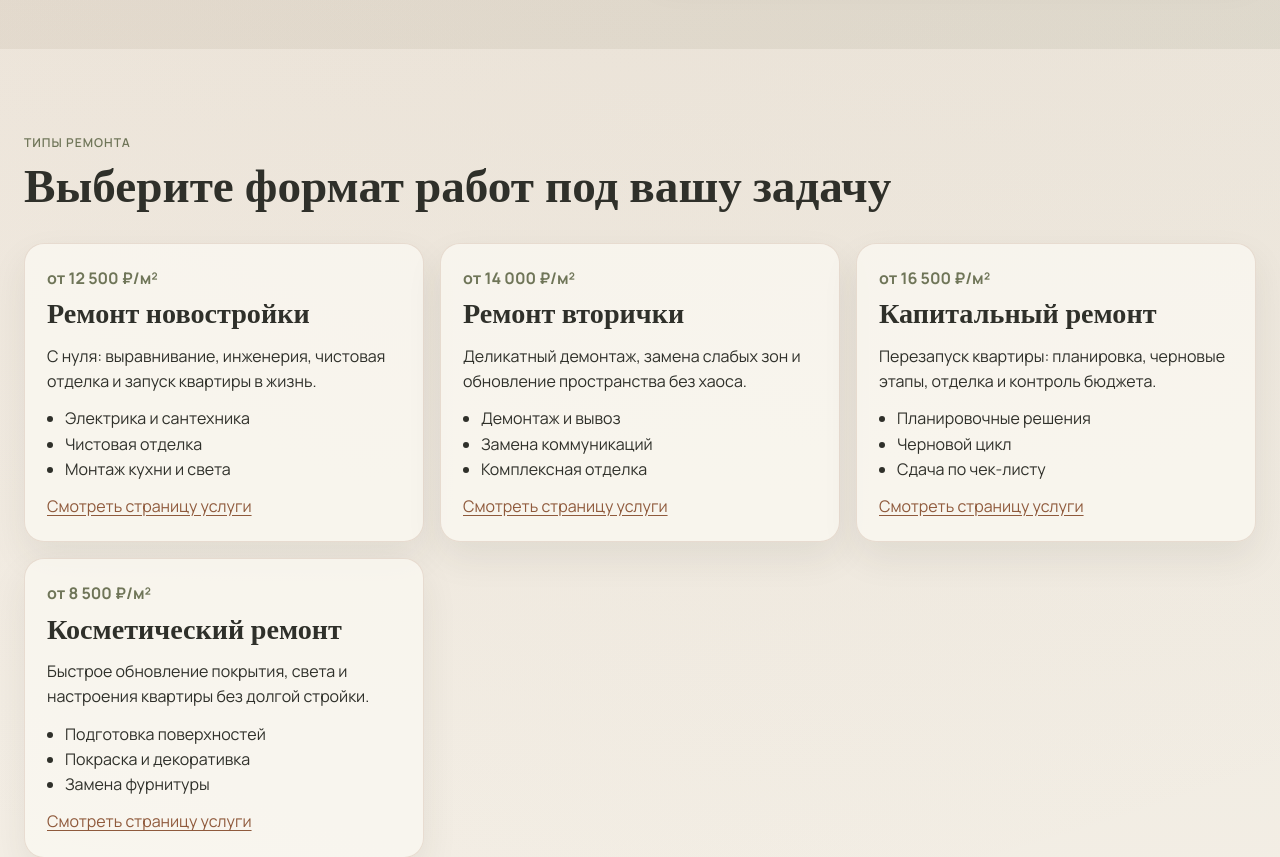
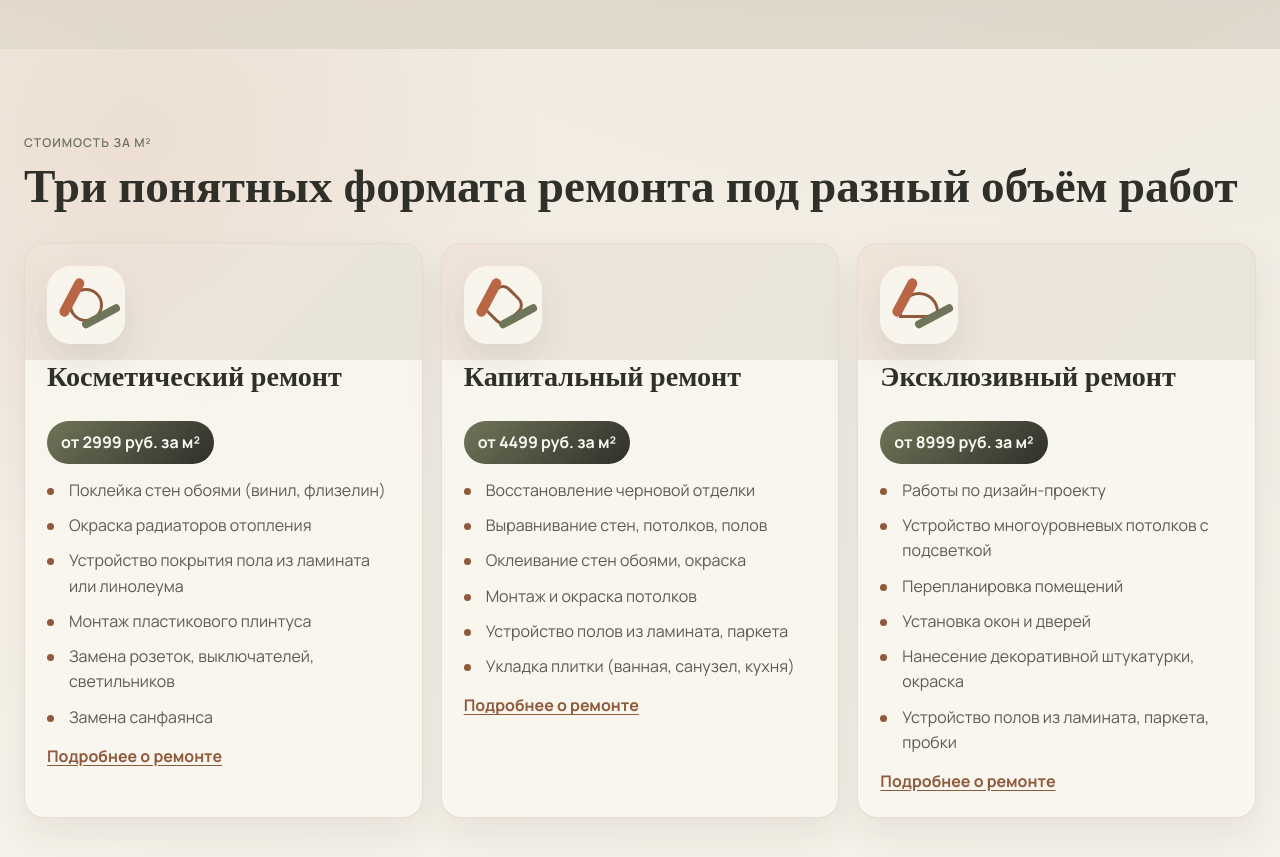
Before and after one commit to whi600/bravo-proect-fresh, a Vue app: page / in a window 1280 px wide. Shown: the part 2280-3137 px from the top of the page. Built offline with nearby package versions, Linux system fonts and the light colour scheme.

Commit message:
feat: replace repair types with price formats

```diff
--- a/src/styles/main.css
+++ b/src/styles/main.css
@@ -598,6 +598,134 @@ a {
   grid-template-columns: repeat(3, minmax(300px, 1fr));
 }
 
+.repair-price-section {
+  background:
+    radial-gradient(circle at 10% 12%, rgba(184, 102, 69, 0.1), transparent 30%),
+    rgba(250, 247, 240, 0.38);
+}
+
+.repair-price-grid {
+  display: grid;
+  grid-template-columns: repeat(3, minmax(260px, 1fr));
+  gap: 18px;
+}
+
+.repair-price-card {
+  position: relative;
+  display: grid;
+  gap: 14px;
+  align-content: start;
+  min-height: 560px;
+  overflow: hidden;
+}
+
+.repair-price-card::before {
+  content: '';
+  position: absolute;
+  inset: 0 0 auto;
+  height: 116px;
+  background: linear-gradient(135deg, rgba(184, 102, 69, 0.12), rgba(111, 117, 88, 0.12));
+  pointer-events: none;
+}
+
+.repair-price-icon {
+  position: relative;
+  display: grid;
+  place-items: center;
+  width: 78px;
+  height: 78px;
+  margin-bottom: 4px;
+  border-radius: 24px;
+  background: rgba(250, 247, 240, 0.88);
+  box-shadow: 0 16px 36px rgba(47, 48, 42, 0.1);
+}
+
+.repair-price-icon::before,
+.repair-price-icon::after,
+.repair-price-icon span {
+  content: '';
+  position: absolute;
+  border-radius: 999px;
+}
+
+.repair-price-icon::before {
+  width: 34px;
+  height: 34px;
+  border: 3px solid var(--clay);
+}
+
+.repair-price-icon::after {
+  width: 42px;
+  height: 8px;
+  background: var(--olive);
+  transform: rotate(-28deg) translate(8px, 17px);
+}
+
+.repair-price-icon span {
+  width: 10px;
+  height: 42px;
+  background: var(--terracotta);
+  transform: rotate(28deg) translate(-16px, 0);
+}
+
+.repair-price-card-capital .repair-price-icon::before {
+  border-radius: 10px;
+  transform: rotate(45deg);
+}
+
+.repair-price-card-exclusive .repair-price-icon::before {
+  width: 40px;
+  height: 26px;
+  border-radius: 999px 999px 10px 10px;
+}
+
+.repair-price-ribbon {
+  width: fit-content;
+  margin: 0;
+  padding: 9px 14px;
+  border-radius: 999px;
+  color: var(--milk);
+  background: linear-gradient(135deg, var(--olive), var(--graphite));
+  font-weight: 800;
+}
+
+.repair-price-card h3,
+.repair-price-card ul,
+.repair-price-card .text-link {
+  position: relative;
+}
+
+.repair-price-card ul {
+  display: grid;
+  gap: 10px;
+  margin: 0;
+  padding: 0;
+  list-style: none;
+}
+
+.repair-price-card li {
+  position: relative;
+  padding-left: 22px;
+  color: rgba(47, 48, 42, 0.78);
+}
+
+.repair-price-card li::before {
+  content: '';
+  position: absolute;
+  left: 0;
+  top: 0.62em;
+  width: 7px;
+  height: 7px;
+  border-radius: 999px;
+  background: var(--clay);
+}
+
+.repair-price-card .text-link {
+  align-self: end;
+  margin-top: auto;
+  font-weight: 700;
+}
+
 .type-card ul {
   margin: 0 0 12px;
   padding-left: 18px;
@@ -1420,6 +1548,7 @@ textarea {
   .reviews-grid,
   .service-fit-grid,
   .service-scope-grid,
+  .repair-price-grid,
   .faq-reviews-grid,
   .footer-grid {
     grid-template-columns: 1fr;
@@ -1427,6 +1556,7 @@ textarea {
 
   .metric-card,
   .type-card,
+  .repair-price-card,
   .problems-grid .card,
   .step-card,
   .service-fit-card,
@@ -1435,7 +1565,8 @@ textarea {
   }
 
   .service-fit-card,
-  .service-scope-card {
+  .service-scope-card,
+  .repair-price-card {
     min-height: auto;
   }
 
--- a/src/views/HomeView.vue
+++ b/src/views/HomeView.vue
@@ -8,7 +8,6 @@ import {
   faqItems,
   portfolioCases,
   processSteps,
-  repairTypes,
   reviews,
   trustMetrics,
 } from '../data/siteData'
@@ -24,6 +23,51 @@ const quiz = reactive({
   startWhen: '1-2-mesyaca',
   phone: '',
 })
+
+const repairPriceTypes = [
+  {
+    slug: 'kosmeticheskij-remont',
+    title: 'Косметический ремонт',
+    price: 'от 2999 руб. за м²',
+    tone: 'cosmetic',
+    items: [
+      'Поклейка стен обоями (винил, флизелин)',
+      'Окраска радиаторов отопления',
+      'Устройство покрытия пола из ламината или линолеума',
+      'Монтаж пластикового плинтуса',
+      'Замена розеток, выключателей, светильников',
+      'Замена санфаянса',
+    ],
+  },
+  {
+    slug: 'kapitalnyj-remont',
+    title: 'Капитальный ремонт',
+    price: 'от 4499 руб. за м²',
+    tone: 'capital',
+    items: [
+      'Восстановление черновой отделки',
+      'Выравнивание стен, потолков, полов',
+      'Оклеивание стен обоями, окраска',
+      'Монтаж и окраска потолков',
+      'Устройство полов из ламината, паркета',
+      'Укладка плитки (ванная, санузел, кухня)',
+    ],
+  },
+  {
+    slug: 'dizajnerskij-remont',
+    title: 'Эксклюзивный ремонт',
+    price: 'от 8999 руб. за м²',
+    tone: 'exclusive',
+    items: [
+      'Работы по дизайн-проекту',
+      'Устройство многоуровневых потолков с подсветкой',
+      'Перепланировка помещений',
+      'Установка окон и дверей',
+      'Нанесение декоративной штукатурки, окраска',
+      'Устройство полов из ламината, паркета, пробки',
+    ],
+  },
+]
 
 const baseRates = {
   novostroyka: 12500,
@@ -183,23 +227,28 @@ function submitQuiz() {
       </div>
     </section>
 
-    <section id="types" class="section">
+    <section id="types" class="section repair-price-section">
       <div class="container container-wide">
         <div class="section-head">
-          <p class="eyebrow">Типы ремонта</p>
-          <h2>Выберите формат работ под вашу задачу</h2>
+          <p class="eyebrow">Стоимость за м²</p>
+          <h2>Три понятных формата ремонта под разный объём работ</h2>
         </div>
-        <div class="types-grid">
-          <article v-for="type in repairTypes" :key="type.slug" class="card type-card">
-            <p class="type-price">{{ type.priceFrom }}</p>
+        <div class="repair-price-grid">
+          <article
+            v-for="type in repairPriceTypes"
+            :key="type.slug"
+            class="card repair-price-card"
+            :class="`repair-price-card-${type.tone}`"
+          >
+            <div class="repair-price-icon" aria-hidden="true">
+              <span></span>
+            </div>
             <h3>{{ type.title }}</h3>
-            <p>{{ type.short }}</p>
+            <p class="repair-price-ribbon">{{ type.price }}</p>
             <ul>
-              <li v-for="item in type.scope" :key="item">{{ item }}</li>
+              <li v-for="item in type.items" :key="item">{{ item }}</li>
             </ul>
-            <RouterLink class="text-link" :to="`/uslugi/${type.slug}`"
-              >Смотреть страницу услуги</RouterLink
-            >
+            <RouterLink class="text-link" :to="`/uslugi/${type.slug}`">Подробнее о ремонте</RouterLink>
           </article>
         </div>
       </div>
```
